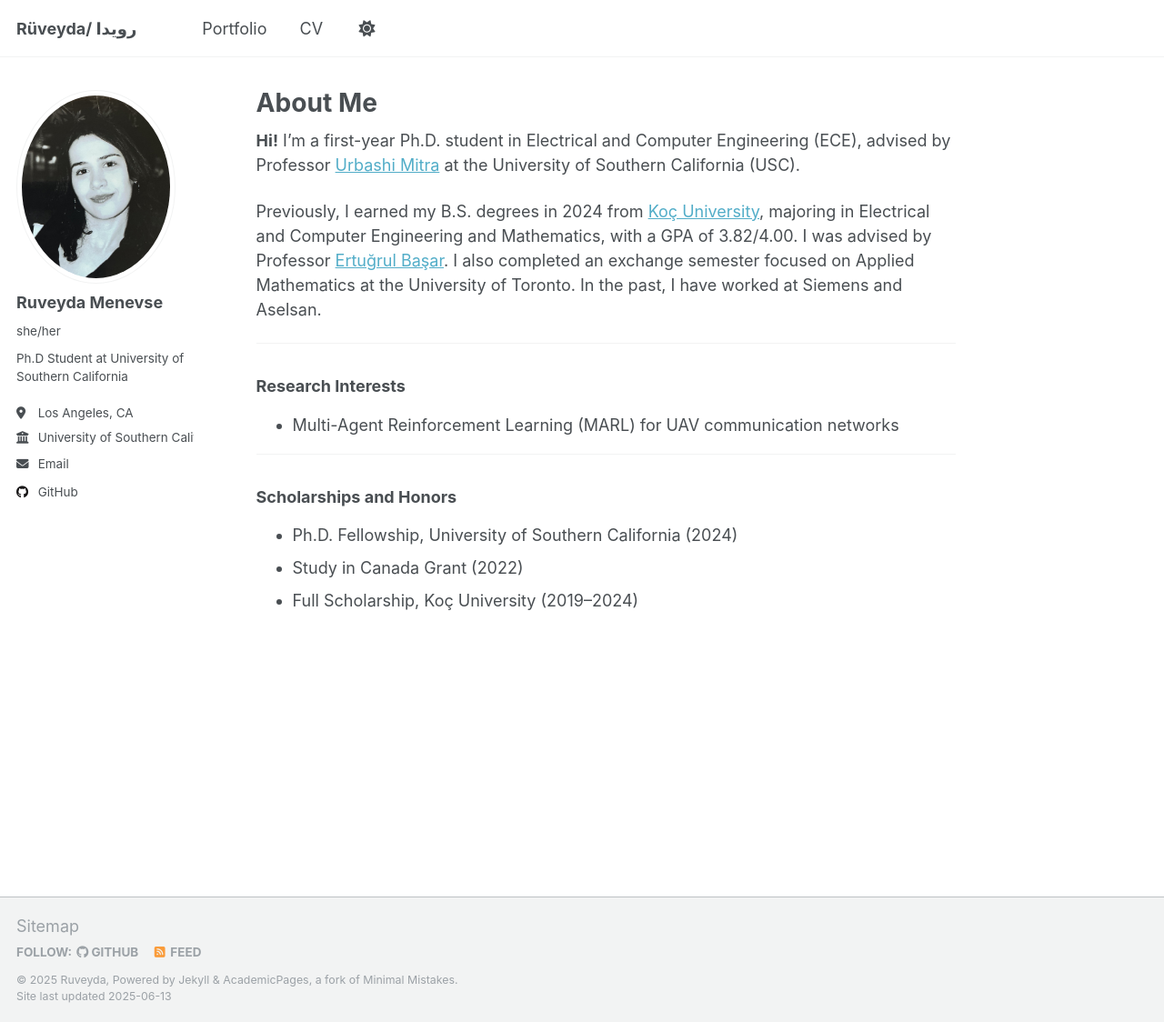
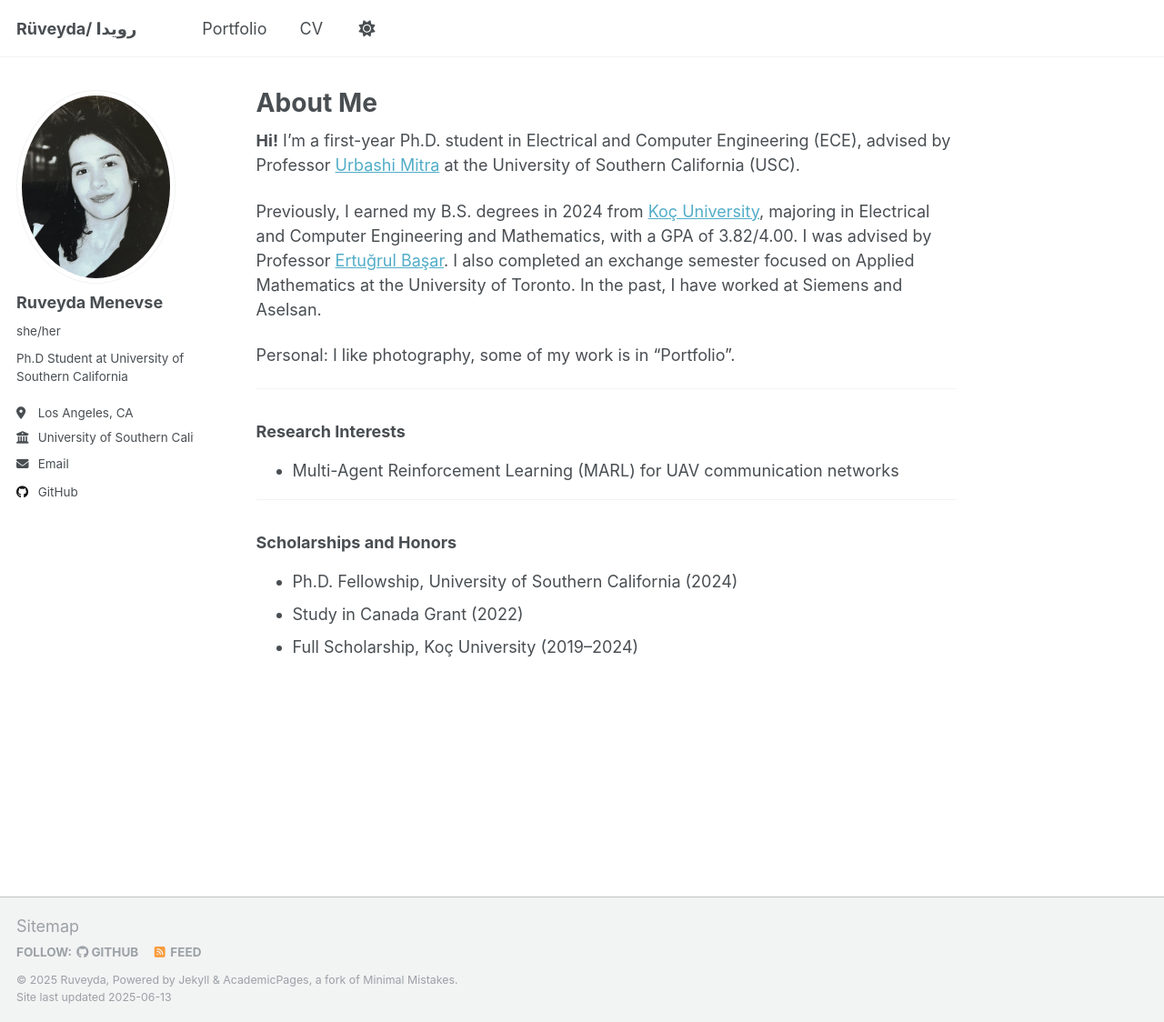
Before and after one commit to menevser/menevser.github.io, a Jekyll site: the page built from _pages/about.md, in a window 1280 px wide and 1124 px high. Shown: the whole window at 91% size. Built offline with Jekyll 4.4.1, drawn with Linux system fonts in a browser that asks for light colours.

Commit message:
Update about.md

```diff
--- a/_pages/about.md
+++ b/_pages/about.md
@@ -10,6 +10,8 @@ redirect_from:
 **Hi!** I’m a first-year Ph.D. student in Electrical and Computer Engineering (ECE), advised by Professor [Urbashi Mitra](https://viterbi.usc.edu/directory/faculty/Mitra/Urbashi) at the University of Southern California (USC).
 
 Previously, I earned my B.S. degrees in 2024 from [Koç University](https://www.ku.edu.tr/en/), majoring in Electrical and Computer Engineering and Mathematics, with a GPA of 3.82/4.00. I was advised by Professor [Ertuğrul Başar](https://www.tuni.fi/en/people/ertugrul-basar). I also completed an exchange semester focused on Applied Mathematics at the University of Toronto. In the past, I have worked at Siemens and Aselsan.
+
+Personal: I like photography, some of my work is in "Portfolio".
 
 ---
 
```
